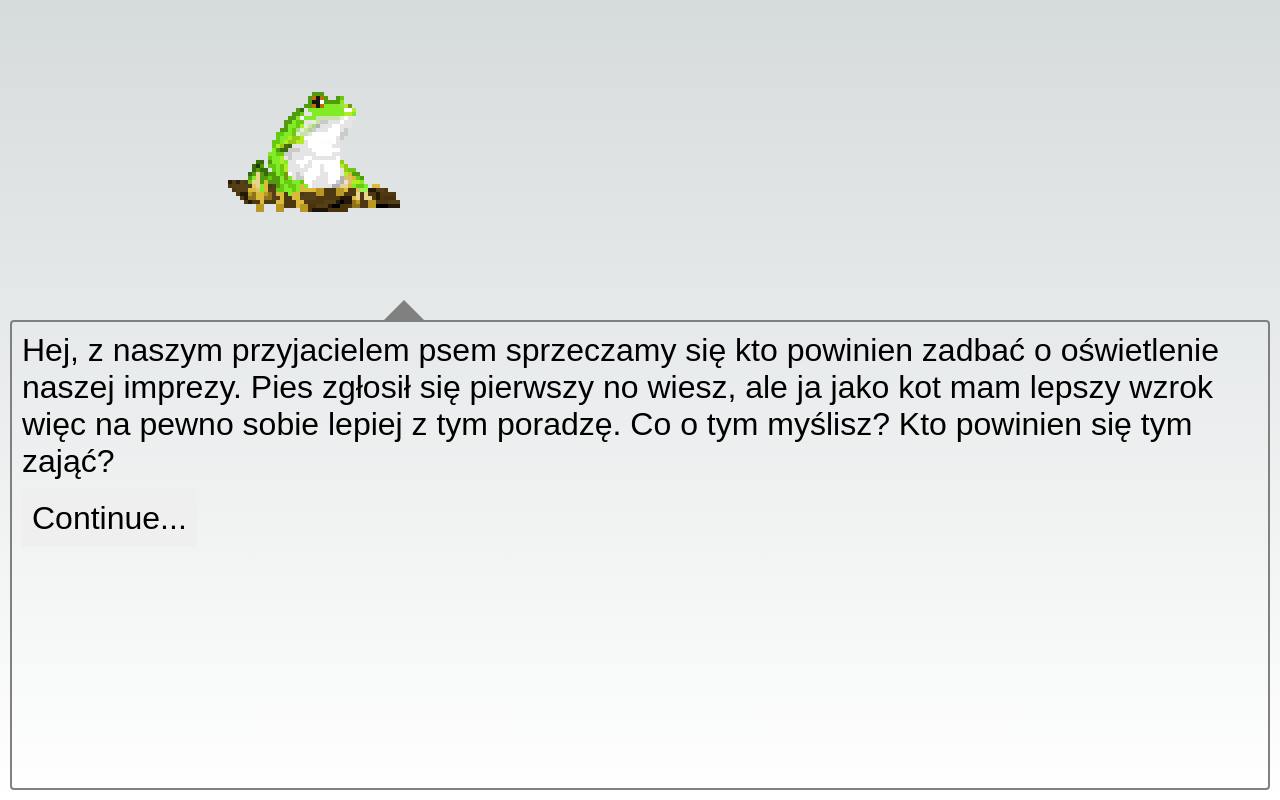
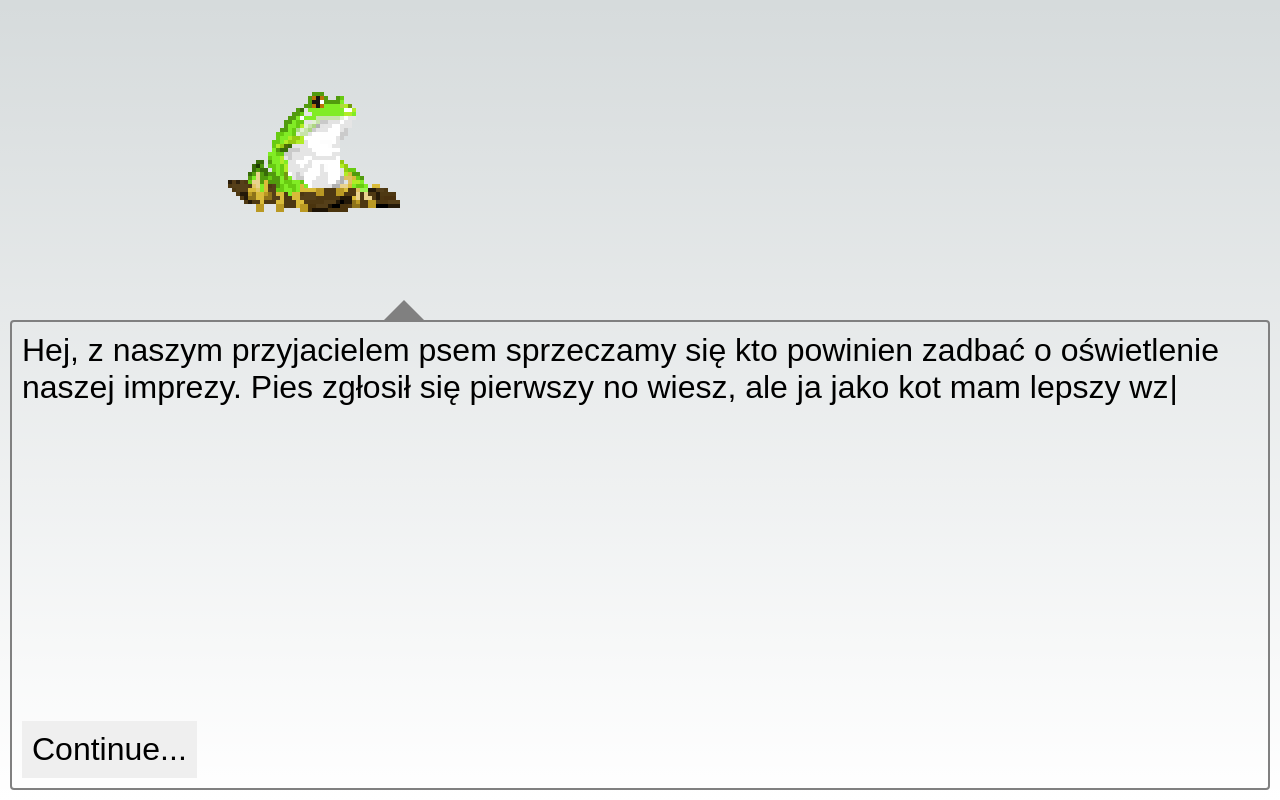
Before and after one commit to KrzysztofCzopek/hackyeah-2023, a Next.js app in the folder client/: page / in a window 1280 px wide. Built offline with nearby package versions, Linux system fonts and the light colour scheme; a web font is replaced by a local one.

Commit message:
Add text animations

```diff
--- a/client/package.json
+++ b/client/package.json
@@ -12,7 +12,8 @@
     "@react-spring/web": "^9.7.3",
     "next": "latest",
     "react": "latest",
-    "react-dom": "latest"
+    "react-dom": "latest",
+    "typewriter-effect": "^2.21.0"
   },
   "devDependencies": {
     "@types/node": "latest",
--- a/client/src/component/Character.tsx
+++ b/client/src/component/Character.tsx
@@ -50,6 +50,7 @@ const Character: React.FC<CharacterProps> = ({
         width={256}
         height={256}
         alt={displayedCharacter}
+        unoptimized
         src={images[displayedCharacter]}
       />
     </div>
--- a/client/src/component/Narration.module.css
+++ b/client/src/component/Narration.module.css
@@ -1,3 +1,11 @@
 .menu {
     margin-top: 10px;
 }
+
+.container {
+    min-height: 100%;
+    display: flex;
+    flex-direction: column;
+    align-items: flex-start;
+    justify-content: space-between;
+}
--- a/client/src/component/Narration.tsx
+++ b/client/src/component/Narration.tsx
@@ -2,6 +2,7 @@ import React from "react";
 import styles from "./Narration.module.css";
 import * as Types from "@/data/types";
 import Button from "./Button";
+import Typewriter, { TypewriterClass } from "typewriter-effect";
 
 interface NarrationProps {
   narration: Types.Narration;
@@ -12,7 +13,13 @@ export const Narration: React.FC<NarrationProps> = ({ narration, onSkipped }) =>
 
   return (
     <div className={styles.container}>
-      {narration.text}
+        <Typewriter
+          options={{
+            delay: 20,
+            autoStart: true,
+            strings: narration.text,
+          }}
+        />
       <div className={styles.menu}>
         <Button
           className={styles.continue}
--- a/client/src/component/Question.module.css
+++ b/client/src/component/Question.module.css
@@ -2,6 +2,8 @@
     margin-bottom: 1em;
     display: flex;
     flex-direction: column;
+    min-height: 100%;
+    align-items: flex-start;
 }
 
 .menu {
@@ -12,4 +14,5 @@
 
 .question {
     margin-bottom: 10px;
+    height: 100%;
 }
--- a/client/src/component/Question.tsx
+++ b/client/src/component/Question.tsx
@@ -3,6 +3,7 @@ import styles from "./Question.module.css";
 import * as Types from "@/data/types";
 import Button from "./Button";
 import Answer from "./Answer";
+import Typewriter, { TypewriterClass } from "typewriter-effect";
 
 interface QuestionProps {
   question: Types.Question;
@@ -39,7 +40,15 @@ export const Question: React.FC<QuestionProps> = ({
 
   return (
     <div className={styles.container}>
-      <div className={styles.question}>{question.text}</div>
+      <div className={styles.question}>
+      <Typewriter
+          options={{
+            autoStart: true,
+            delay: 20,
+            strings: question.text,
+          }}
+        />
+      </div>
       {answers.map((answer) => (
         <Answer
           selected={selected === answer}
```
Also changed, not shown: 1 other file (tests, documents, lock files or other folders).
